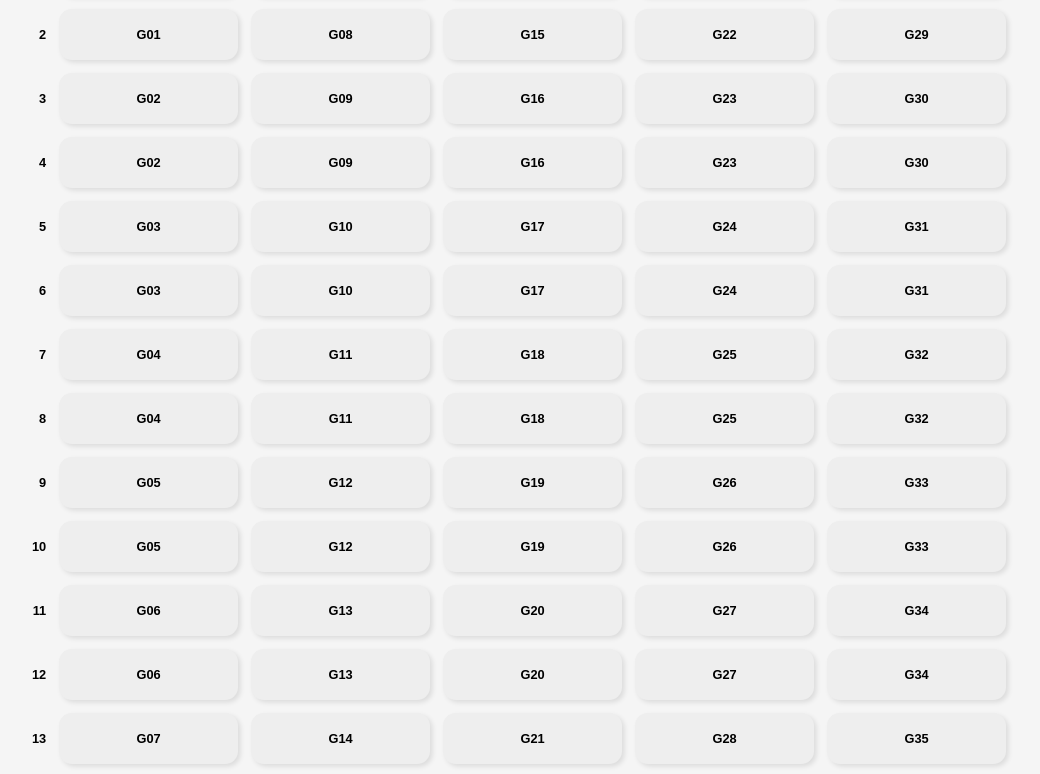
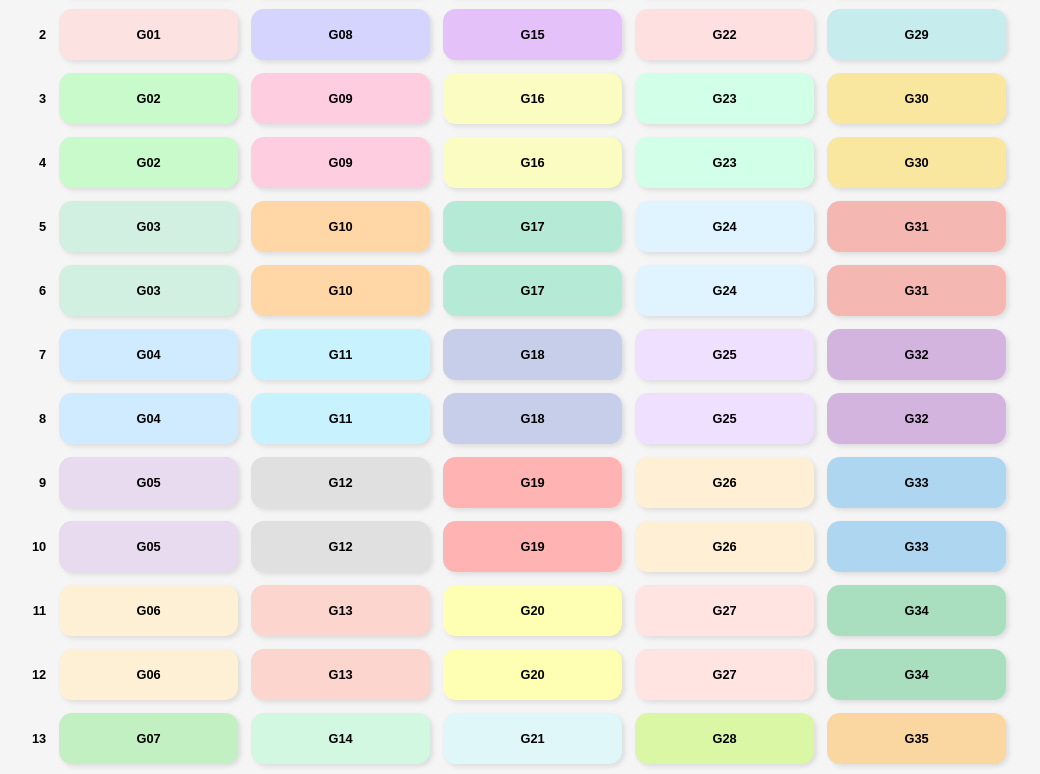
Before and after one commit to Design-for-Changes/radio-network, a plain HTML site: page 2ndClass/index.html in a window 1280 px wide. Shown: the part 360-1134 px from the top of the page, without its empty margins (165-1205 px from the left). Drawn offline with Linux system fonts and the light colour scheme.

Commit message:
Update index.html

```diff
--- a/2ndClass/index.html
+++ b/2ndClass/index.html
@@ -70,7 +70,45 @@
     .group-block {
       margin: 4vw 0;
     }
-    @media (max-width: 768px) {
+
+.seat.group-1 { background: #fde2e2; }
+.seat.group-2 { background: #c8facc; }
+.seat.group-3 { background: #d1f0e1; }
+.seat.group-4 { background: #d0ebff; }
+.seat.group-5 { background: #e8daef; }
+.seat.group-6 { background: #fdf0d5; }
+.seat.group-7 { background: #c2f0c2; }
+.seat.group-8 { background: #d4d4ff; }
+.seat.group-9 { background: #ffcce0; }
+.seat.group-10 { background: #ffd6a5; }
+.seat.group-11 { background: #c9f2ff; }
+.seat.group-12 { background: #e0e0e0; }
+.seat.group-13 { background: #fcd5ce; }
+.seat.group-14 { background: #d3f8e2; }
+.seat.group-15 { background: #e4c1f9; }
+.seat.group-16 { background: #fafcc2; }
+.seat.group-17 { background: #b5ead7; }
+.seat.group-18 { background: #c7ceea; }
+.seat.group-19 { background: #ffb3b3; }
+.seat.group-20 { background: #ffffb3; }
+.seat.group-21 { background: #e0f7fa; }
+.seat.group-22 { background: #ffe0e0; }
+.seat.group-23 { background: #d1ffe7; }
+.seat.group-24 { background: #e0f4ff; }
+.seat.group-25 { background: #f0e0ff; }
+.seat.group-26 { background: #fff0d5; }
+.seat.group-27 { background: #ffe4e1; }
+.seat.group-28 { background: #daf7a6; }
+.seat.group-29 { background: #c7ecee; }
+.seat.group-30 { background: #f9e79f; }
+.seat.group-31 { background: #f5b7b1; }
+.seat.group-32 { background: #d2b4de; }
+.seat.group-33 { background: #aed6f1; }
+.seat.group-34 { background: #a9dfbf; }
+.seat.group-35 { background: #fad7a0; }
+
+
+@media (max-width: 768px) {
       .seating-chart {
         grid-template-columns: 8vw repeat(5, 16vw);
         gap: 2vw;
```
